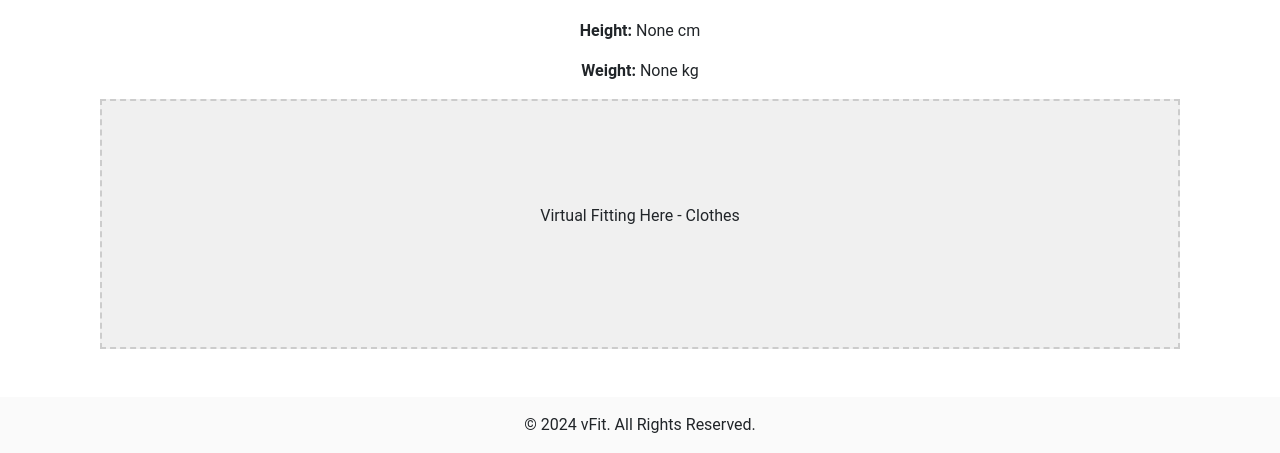
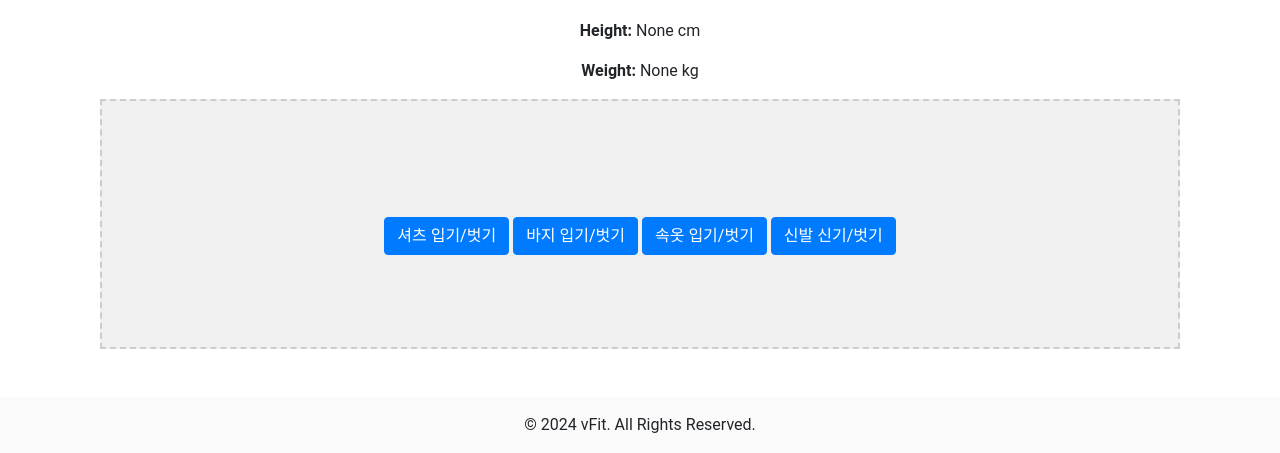
Before and after one commit to WhaleKimm/vFit, a Flask app: page /fitting/ in a window 1280 px wide. Shown: the part 821-1274 px from the top of the page. Run offline with Flask 2, Linux system fonts and the light colour scheme; parts of the project's set-up code (start-up, migrations or seed data) failed here and were passed over; some libraries are stand-ins or nearby versions.

Commit message:
모델 옷 제거/ 피팅페이지에서 옷 입히기

```diff
--- a/static/js/virtual_fitting.js
+++ b/static/js/virtual_fitting.js
@@ -57,6 +57,7 @@ document.addEventListener('DOMContentLoaded', (event) => {
 
     const loader = new THREE.GLTFLoader();
     let model;
+    const hiddenObjects = []; // 숨겨진 객체를 저장하는 배열
 
     loader.load(modelPath, function(gltf) {
         model = gltf.scene;
@@ -99,6 +100,17 @@ document.addEventListener('DOMContentLoaded', (event) => {
             }
         });
 
+        // 특정 메쉬 이름으로 옷을 숨기기
+        const removeObjects = ["Object_148", "Object_141", "Object_139", "Object_137"]; // 제거할 오브젝트 이름 리스트
+        removeObjects.forEach(name => {
+            const objectToHide = model.getObjectByName(name);
+            if (objectToHide) {
+                hiddenObjects.push(objectToHide); // 숨겨진 객체 배열에 추가
+                objectToHide.visible = false; // 객체 숨기기
+                console.log(`Hid object: ${objectToHide.name}`);
+            }
+        });
+
         // OrbitControls 추가
         const controls = new THREE.OrbitControls(camera, renderer.domElement);
         controls.update();
@@ -112,4 +124,19 @@ document.addEventListener('DOMContentLoaded', (event) => {
     }, undefined, function(error) {
         console.error('An error occurred while loading the model:', error);
     });
+
+    // 버튼 클릭 이벤트 핸들러 추가
+    document.getElementById('show-shirt').addEventListener('click', () => toggleClothingVisibility('Object_148'));
+    document.getElementById('show-pants').addEventListener('click', () => toggleClothingVisibility('Object_141'));
+    document.getElementById('show-underwear').addEventListener('click', () => toggleClothingVisibility('Object_139'));
+    document.getElementById('show-other').addEventListener('click', () => toggleClothingVisibility('Object_137'));
+
+    // 옷의 가시성을 토글하는 함수
+    function toggleClothingVisibility(objectName) {
+        const object = hiddenObjects.find(obj => obj.name === objectName);
+        if (object) {
+            object.visible = !object.visible;
+            console.log(`Toggled visibility for: ${objectName}, now ${object.visible ? 'visible' : 'hidden'}`);
+        }
+    }
 });
--- a/templates/virtual_fitting.html
+++ b/templates/virtual_fitting.html
@@ -20,8 +20,16 @@
         <p><strong>Weight:</strong> {{ request.args.get('weight') }} kg</p>
     </div>
 
+
+
     <div id="avatar-clothes-preview" class="mb-4">
-        <p>Virtual Fitting Here - Clothes</p>
+        <!-- 옷을 다시 입히기 위한 버튼 영역 -->
+    <div class="mt-4">
+        <button id="show-shirt" class="btn btn-primary">셔츠 입기/벗기</button>
+        <button id="show-pants" class="btn btn-primary">바지 입기/벗기</button>
+        <button id="show-underwear" class="btn btn-primary">속옷 입기/벗기</button>
+        <button id="show-other" class="btn btn-primary">신발 신기/벗기</button>
+    </div>
     </div>
 </div>
 {% endblock %}
```
Also changed, not shown: static/js/avatar_customization.js (+12 -4 lines).
